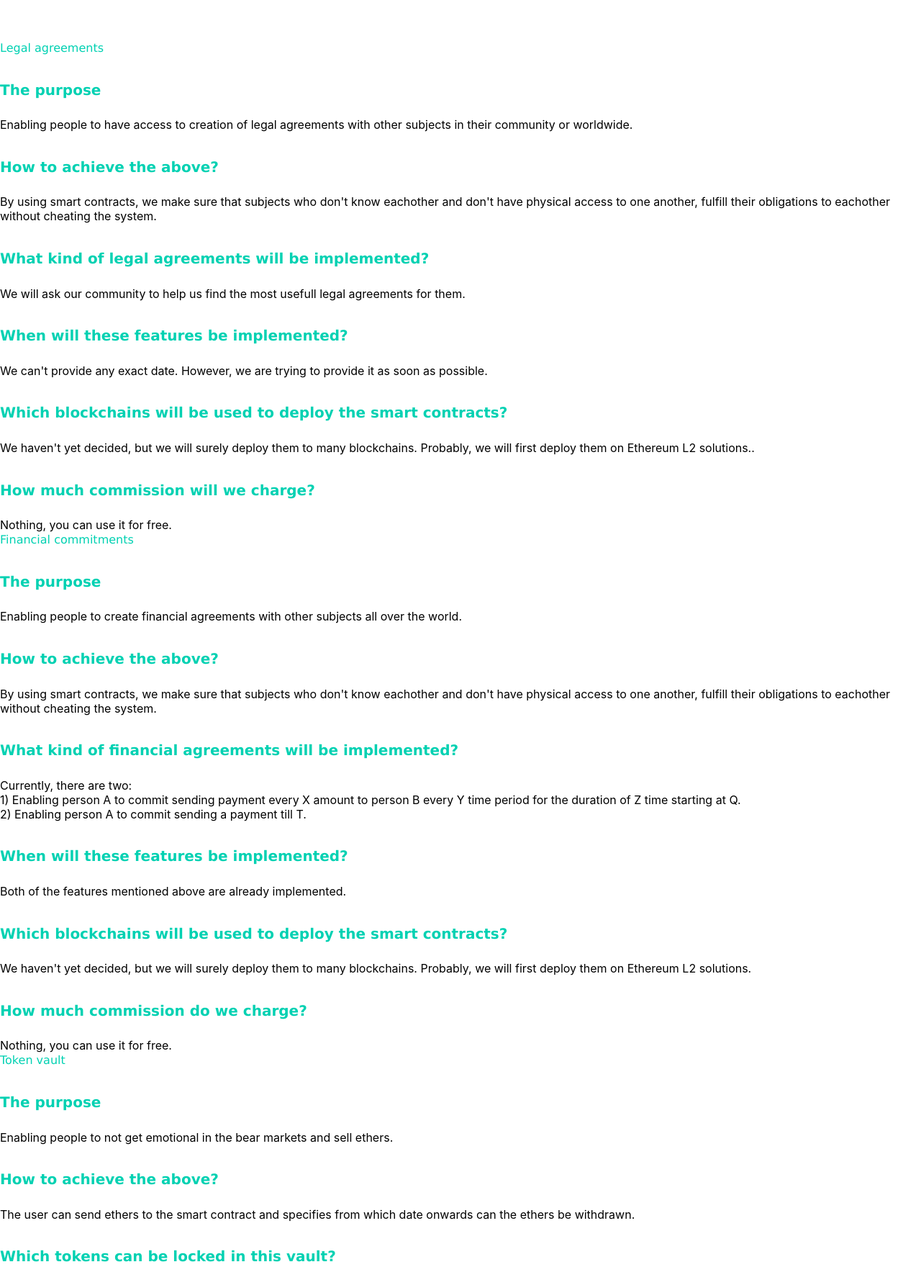
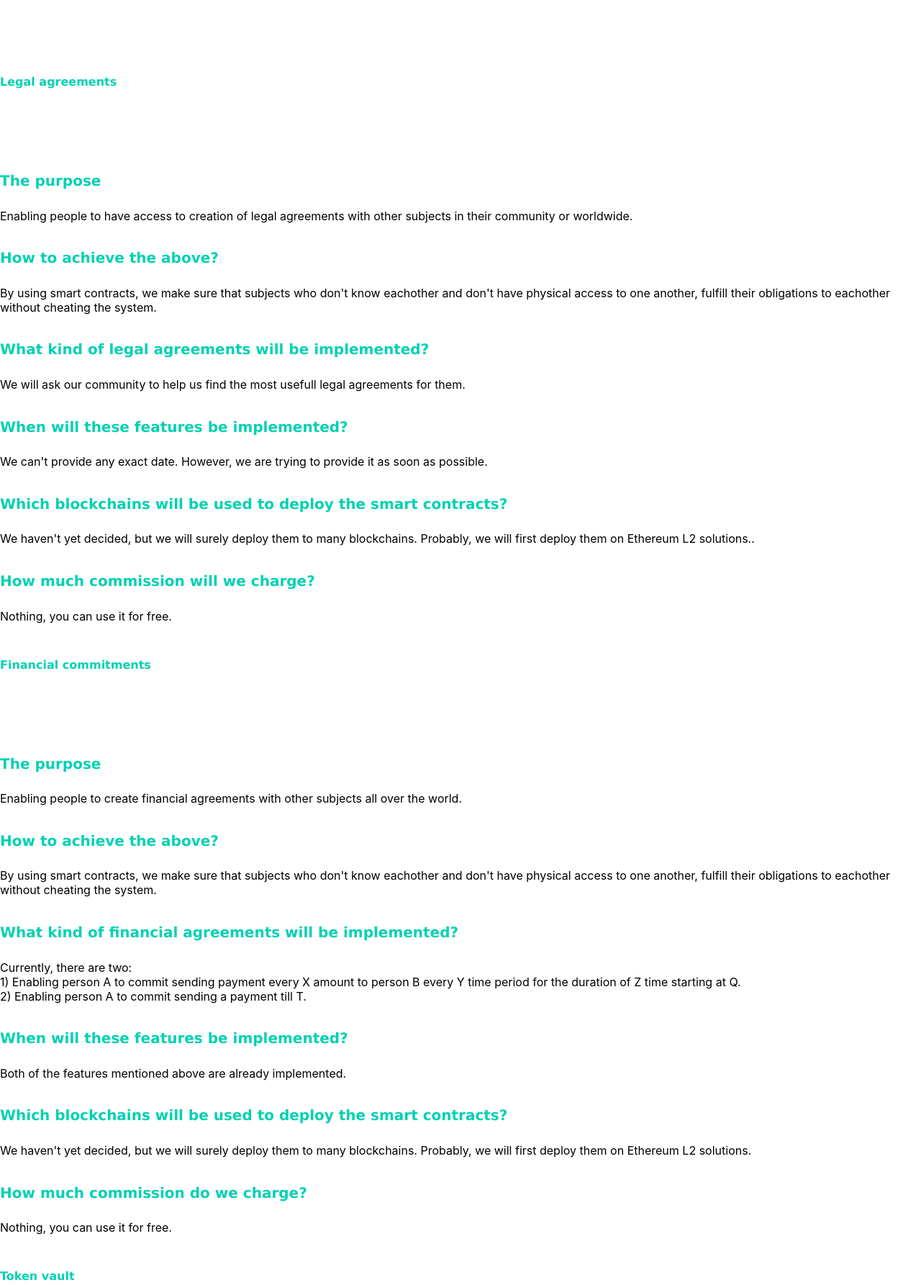
Before and after one commit to farinavito/Web3-Website, a Next.js app: page /use-cases in a window 1280 px wide. Shown: the part 135-1920 px from the top of the page at 72% size. Built offline with nearby package versions, Linux system fonts and the light colour scheme.

Commit message:
removed unused code from application.js

```diff
--- a/pages/use-cases.js
+++ b/pages/use-cases.js
@@ -70,9 +70,9 @@ const Cases = () => {
             <section id='first' className="hero is-medium has-background-black-bis">
                 <div className="hero-body">
                   <div className="container has-text-centered">
-                    <text className="title">
+                    <h4 className="title">
                     Legal agreements
-                    </text>
+                    </h4>
                     <div className="has-text-left pb-6 pt-4 pl-5 mt-5">
                         <h2>The purpose</h2>
                         Enabling people to have access to creation of legal agreements with other subjects in their community or worldwide.
@@ -102,9 +102,9 @@ const Cases = () => {
             <section id='second' className="hero is-medium has-background-black-bis">
                 <div className="hero-body">
                   <div className="container has-text-centered">
-                    <text className="title mb-6">
+                    <h4 className="title mb-6">
                     Financial commitments
-                    </text>
+                    </h4>
                     <div className="has-text-left pb-6 pt-4 pl-5 mt-5">
                         <h2>The purpose</h2>
                         Enabling people to create financial agreements with other subjects all over the world.
@@ -136,9 +136,9 @@ const Cases = () => {
             <section id='third' className="hero is-medium has-background-black-bis">
                 <div className="hero-body">
                   <div className="container has-text-centered">
-                    <text className="title mb-6">
+                    <h4 className="title mb-6">
                     Token vault
-                    </text>
+                    </h4>
                     <div className="has-text-left pb-6 pt-4 pl-5 mt-5">
                         <h2>The purpose</h2>
                         Enabling people to not get emotional in the bear markets and sell ethers.
--- a/styles/Cases.module.css
+++ b/styles/Cases.module.css
@@ -20,19 +20,19 @@
     font-weight: bold;
 }
 
+.main h4 {
+    font-family: Verdana, Geneva, Tahoma, sans-serif;
+    color: hsl(171, 100%, 41%);
+    margin-top: 3rem;
+    margin-bottom: 6rem;
+}
+
 .main a {
     color: white;
 }
 
 .main a:hover {
     color: hsl(171, 100%, 41%);
-}
-
-.main text {
-    font-family: Verdana, Geneva, Tahoma, sans-serif;
-    color: hsl(171, 100%, 41%);
-    margin-top: 3rem;
-    margin-bottom: 6rem;
 }
 
 .main p {
```
Also changed, not shown: pages/application.js (+0 -12 lines).
